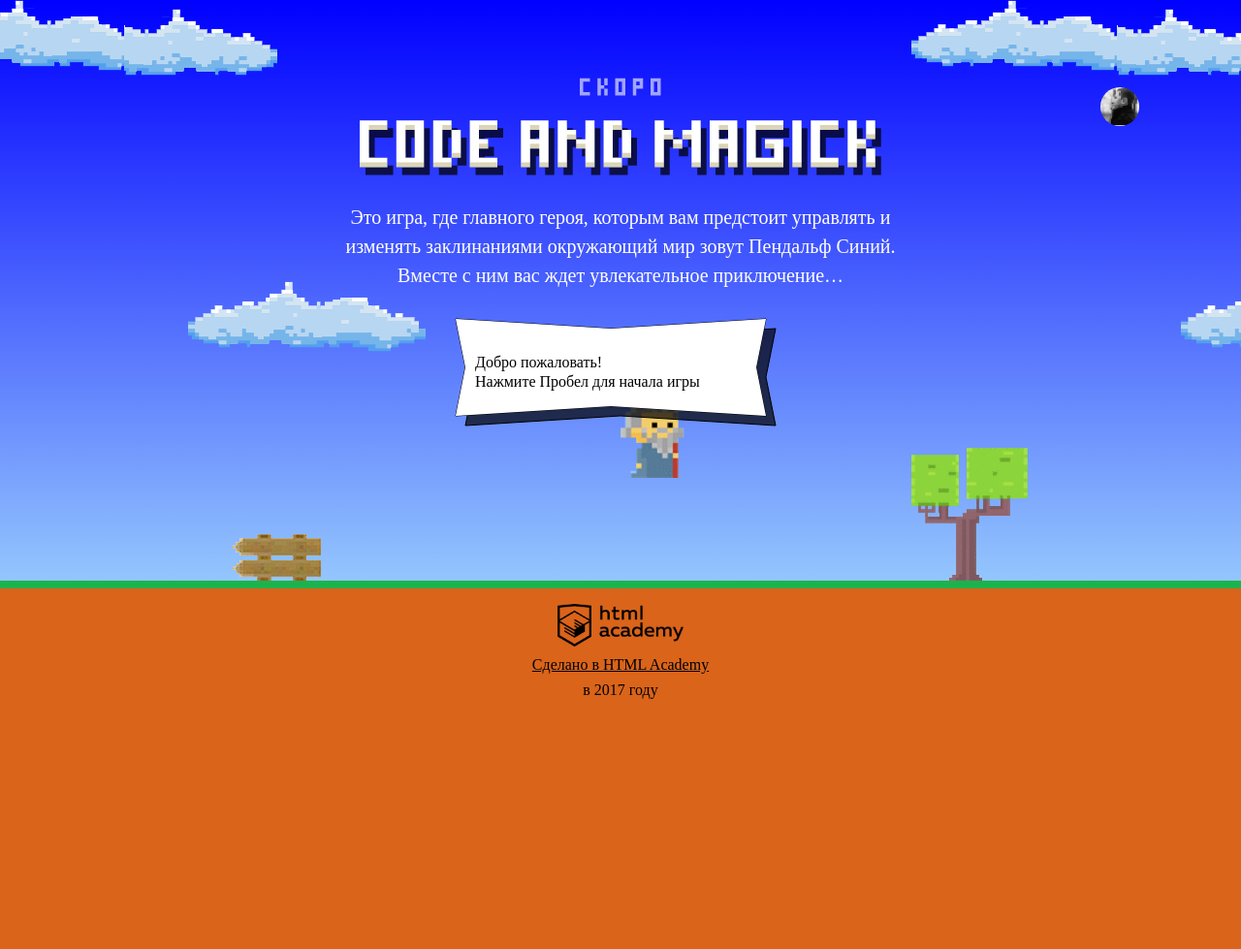
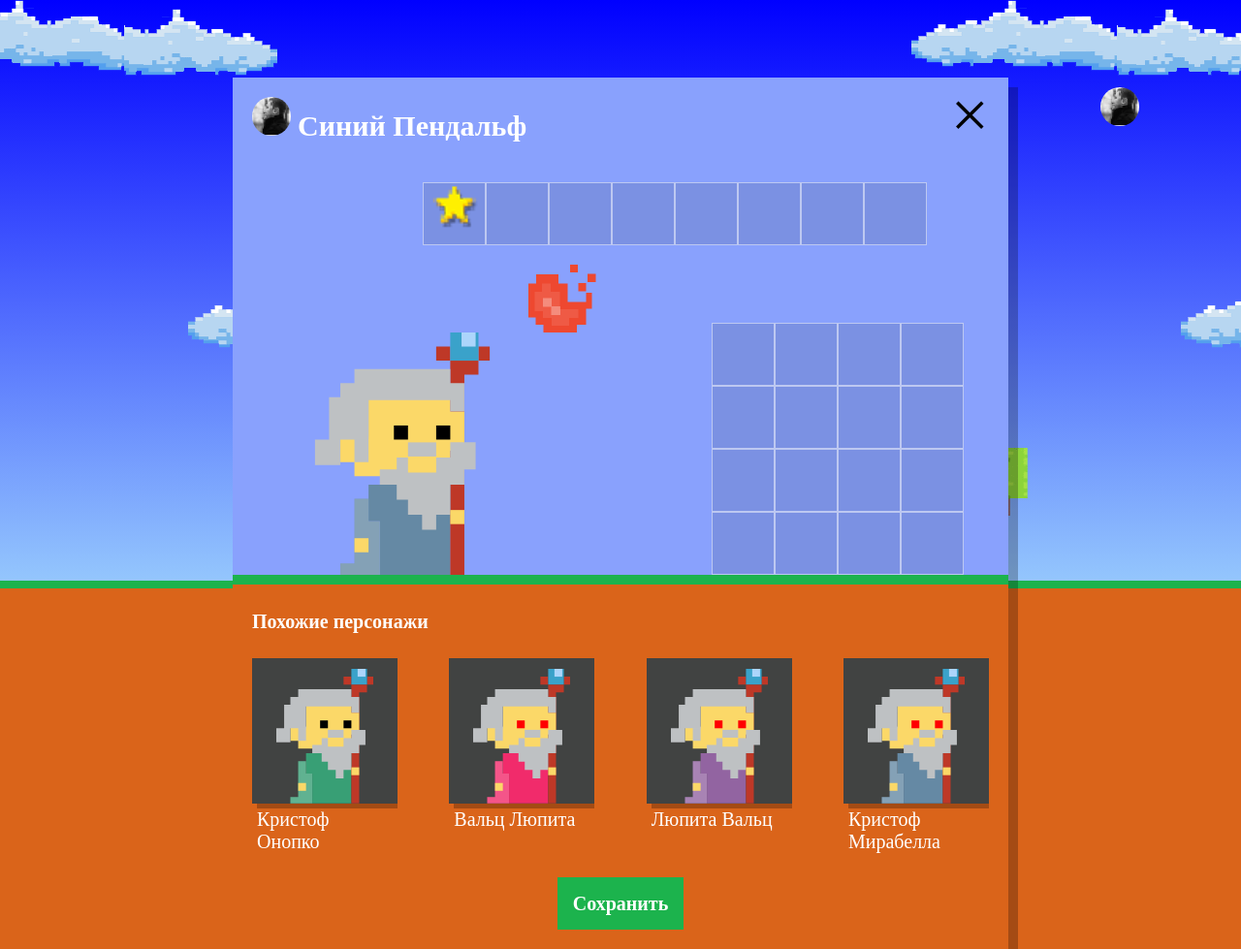
Before and after one commit to julia-grigorenko/489101-code-and-magick, a website: page index.html in a window 1280 px wide. Shown: the whole page at 97% size. Before the commit the page ends 800 px from the top, so only its background shows below. Drawn offline with Linux system fonts and the light colour scheme; a web font is replaced by a local one.

Commit message:
создан блок похожих персонажей

```diff
--- a/index.html
+++ b/index.html
@@ -204,7 +204,9 @@
   };
 
 </script>
+
 <script src="js/stat.js"></script>
+<script src="js/setup.js"></script>
 <script src="js/game.js"></script>
 
 </body>
--- /dev/null
+++ b/js/setup.js
@@ -0,0 +1,68 @@
+'use strict';
+
+var showElement = function (htmlElement) {
+  htmlElement.classList.remove('hidden');
+};
+
+var getRandomInt = function(max) {
+  return Math.round(Math.random() * Math.round(max));
+};
+
+var getRandomWizardFullName = function(wizardNames, wizardSurnames) {
+  return getRandomInt(1) ? wizardNames[getRandomInt(wizardNames.length-1)] + ' ' + wizardSurnames[getRandomInt(wizardSurnames.length-1)] :
+                                   wizardSurnames[getRandomInt(wizardSurnames.length-1)] + ' ' + wizardNames[getRandomInt(wizardNames.length-1)];
+};
+
+var getWizards = function (wizardsNumber, getWizardsNames, getWizardsSurnames, getWizardsCoatColors, getWizardsEyesColors) {
+  var wizards = [];
+
+  for (var i = 0; i < wizardsNumber; i++) {
+    wizards[i] = {};
+    wizards[i].name = getRandomWizardFullName(getWizardsNames, getWizardsSurnames);
+    wizards[i].coatColor = getWizardsCoatColors[getRandomInt(getWizardsCoatColors.length-1)];
+    wizards[i].eyesColor = getWizardsEyesColors[getRandomInt(getWizardsEyesColors.length-1)];
+  }
+  return wizards;
+};
+
+var renderWizard = function (wizard) {
+  var wizardElement = similarWizardTemplate.cloneNode(true);
+
+  wizardElement.querySelector('.setup-similar-label').textContent = wizards[i].name;
+  wizardElement.querySelector('.wizard-coat').style.fill = wizards[i].coatColor;
+  wizardElement.querySelector('.wizard-eyes').style.fill = wizards[i].eyesColor;
+
+  return wizardElement;
+};
+
+var createSimilarWizardsList = function (SimilarWizardsNumber) {
+
+  var setup = document.querySelector('.setup');
+  var setupSimilar = document.querySelector('.setup-similar');
+
+  var names = ['Иван','Хуан Себастьян','Мария','Кристоф','Виктор','Юлия','Люпита','Вашингтон'];
+  var surnames = ['да Марья','Верон','Мирабелла','Вальц','Онопко','Топольницкая','Нионго','Ирвинг'];
+  var coatColors = ['rgb(101, 137, 164)','rgb(241, 43, 107)','rgb(146, 100, 161)','rgb(56, 159, 117)','rgb(215, 210, 55)','rgb(0, 0, 0)'];
+  var eyesColors = ['black','red','blue','yellow','green'];
+
+  var similarListElement = document.querySelector('.setup-similar-list');
+  var similarWizardTemplate = document.querySelector('#similar-wizard-template').content.querySelector('.setup-similar-item');
+  var fragment = document.createDocumentFragment();
+
+  showElement(setup);
+  showElement(setupSimilar);
+  var wizards = getWizards(SimilarWizardsNumber, names, surnames, coatColors, eyesColors);
+
+
+  for (var i = 0; i < SimilarWizardsNumber; i++) {
+    var wizardElement = similarWizardTemplate.cloneNode(true);
+    wizardElement.querySelector('.setup-similar-label').textContent = wizards[i].name;
+    wizardElement.querySelector('.wizard-coat').style.fill = wizards[i].coatColor;
+    wizardElement.querySelector('.wizard-eyes').style.fill = wizards[i].eyesColor;
+    fragment.appendChild(wizardElement);
+  }
+
+  similarListElement.appendChild(fragment);
+};
+
+createSimilarWizardsList(4);
```
